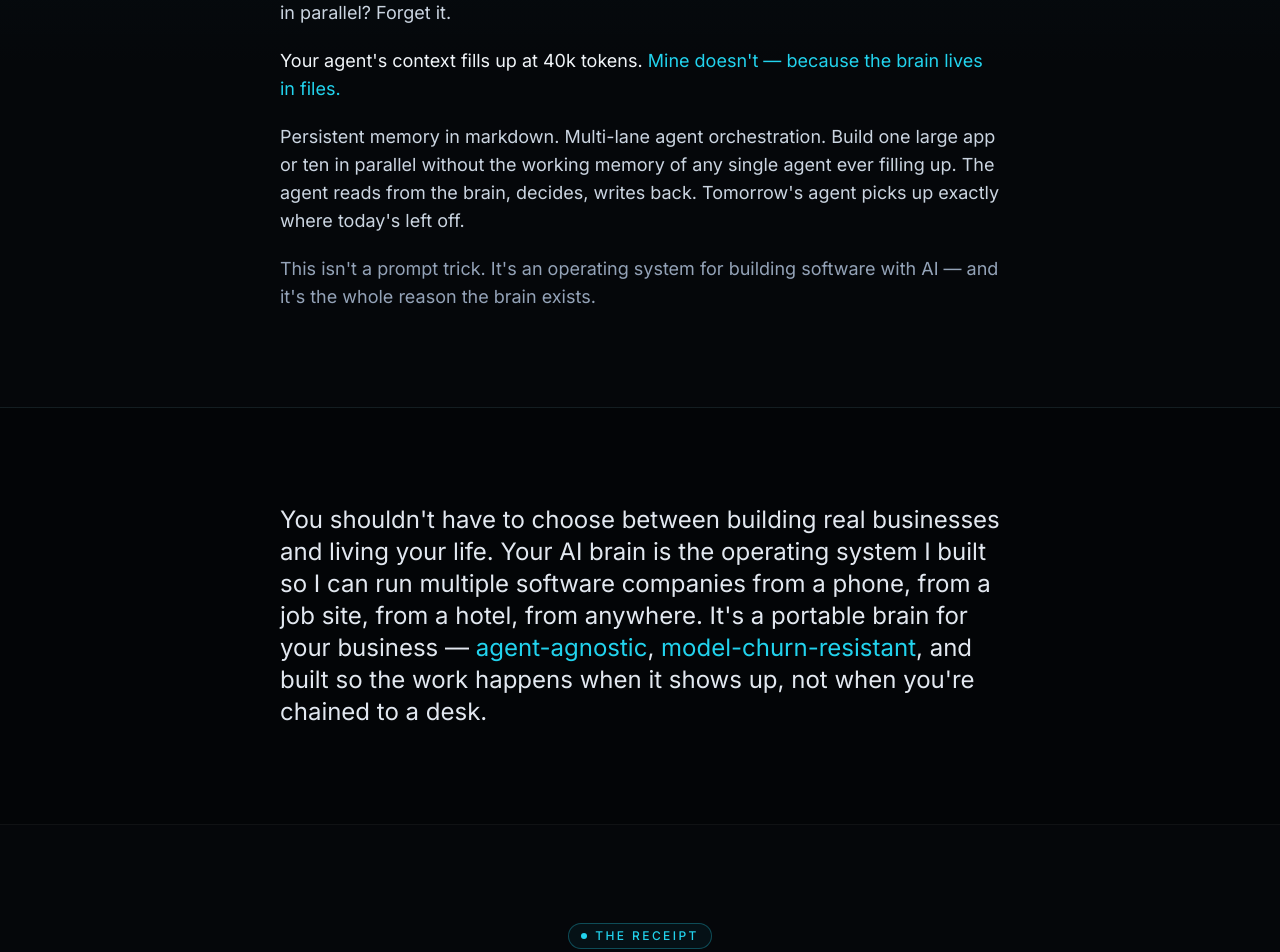
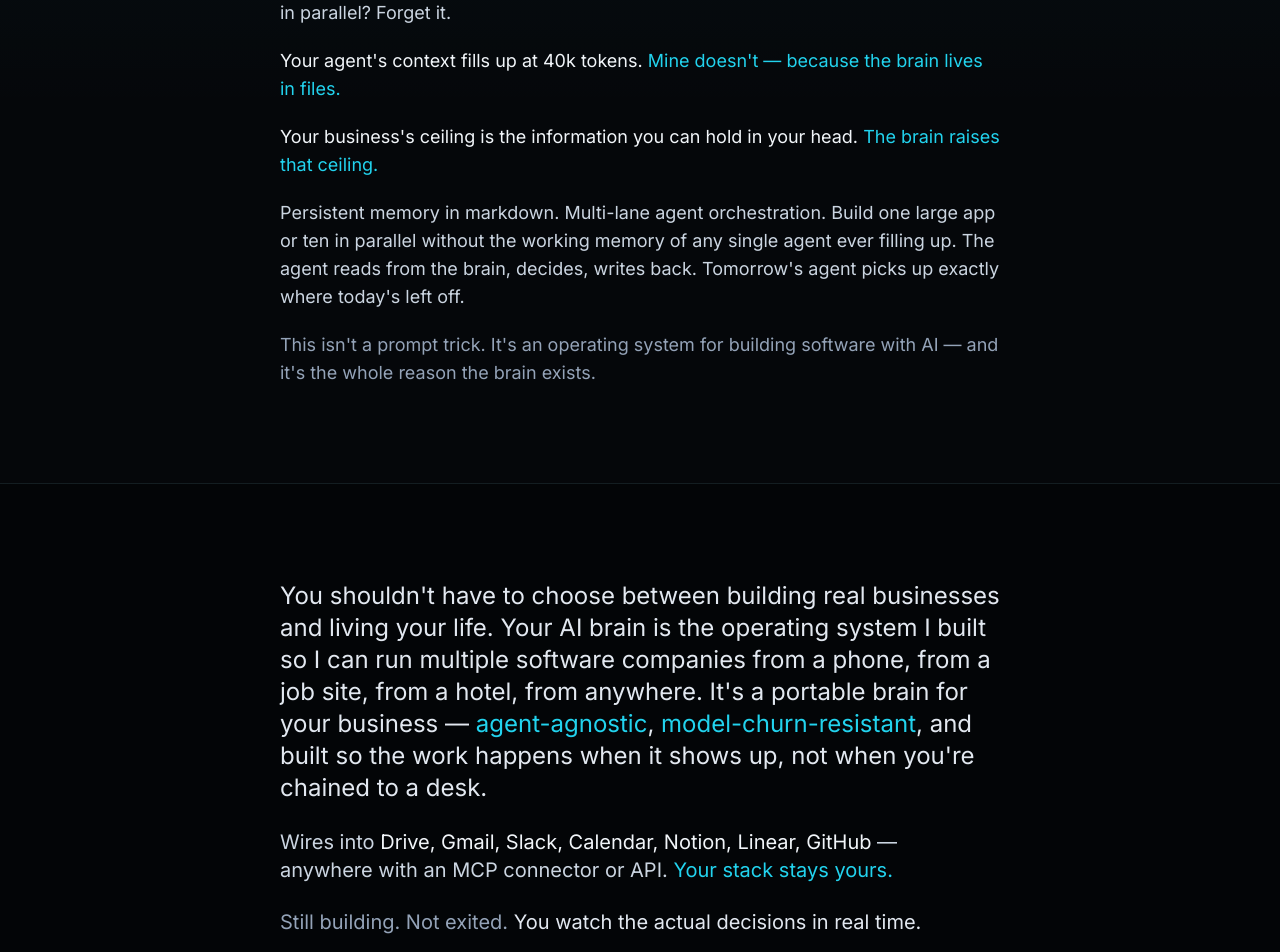
Before and after one commit to cwhited26/aipocketagency-website, a Next.js app: page / in a window 1280 px wide. Shown: the part 900-1852 px from the top of the page. Built offline with nearby package versions, Linux system fonts and the light colour scheme.

Commit message:
[2026-05-10] Claude Code — copy: connector list + sharpened pain frame + Friday Office Hours surfacing (Pareto intel follow-up)

```diff
--- a/src/app/page.tsx
+++ b/src/app/page.tsx
@@ -9,7 +9,7 @@ const deliverables: { label: string; value: string }[] = [
   { label: "The Skill Library", value: "$297" },
   { label: "The Discovery Call → Video Pipeline", value: "$397" },
   { label: "Live Builds 2-3x Weekly", value: "$1,200/yr" },
-  { label: "Founder's Office Hours", value: "$1,200/yr" },
+  { label: "Friday Office Hours", value: "$1,200/yr" },
   { label: "The Builder Network", value: "priceless" },
   { label: "Lifetime Updates", value: "$2,000+" },
 ];
@@ -129,6 +129,11 @@ function MemoryWall() {
               Mine doesn&apos;t — because the brain lives in files.
             </span>
           </p>
+          <p className="text-slate-100">
+            Your business&apos;s ceiling is the information you can hold in
+            your head.{" "}
+            <span className="text-accent">The brain raises that ceiling.</span>
+          </p>
           <p>
             Persistent memory in markdown. Multi-lane agent orchestration.
             Build one large app or ten in parallel without the working
@@ -150,7 +155,7 @@ function MemoryWall() {
 function Hook() {
   return (
     <section className="border-b border-white/5 bg-black/30">
-      <div className="mx-auto max-w-3xl px-6 py-20 sm:py-24">
+      <div className="mx-auto max-w-3xl space-y-6 px-6 py-20 sm:py-24">
         <p className="text-balance text-xl leading-relaxed text-slate-200 sm:text-2xl">
           You shouldn&apos;t have to choose between building real businesses
           and living your life. Your AI brain is the operating system I built
@@ -161,6 +166,20 @@ function Hook() {
           <span className="text-accent">model-churn-resistant</span>, and built
           so the work happens when it shows up, not when you&apos;re chained
           to a desk.
+        </p>
+        <p className="text-balance text-lg leading-relaxed text-slate-300 sm:text-xl">
+          Wires into{" "}
+          <span className="text-slate-100">
+            Drive, Gmail, Slack, Calendar, Notion, Linear, GitHub
+          </span>{" "}
+          — anywhere with an MCP connector or API.{" "}
+          <span className="text-accent">Your stack stays yours.</span>
+        </p>
+        <p className="text-balance text-lg leading-relaxed text-slate-400 sm:text-xl">
+          Still building. Not exited.{" "}
+          <span className="text-slate-200">
+            You watch the actual decisions in real time.
+          </span>
         </p>
       </div>
     </section>
@@ -391,6 +410,16 @@ function Deliverables() {
             </span>
           </li>
         </ul>
+        <div className="mt-8 rounded-2xl border border-accent/30 bg-accent/[0.06] p-6 sm:p-7">
+          <div className="text-sm font-semibold uppercase tracking-wider text-accent">
+            Friday Office Hours
+          </div>
+          <p className="mt-2 text-base text-slate-200 sm:text-lg">
+            Bring your real stuck question, get an actual answer.{" "}
+            <span className="text-slate-100">Not pre-submitted. Not moderated.</span>{" "}
+            Real business, real stack, real question — every Friday at 3 PM ET.
+          </p>
+        </div>
       </div>
     </section>
   );
```
